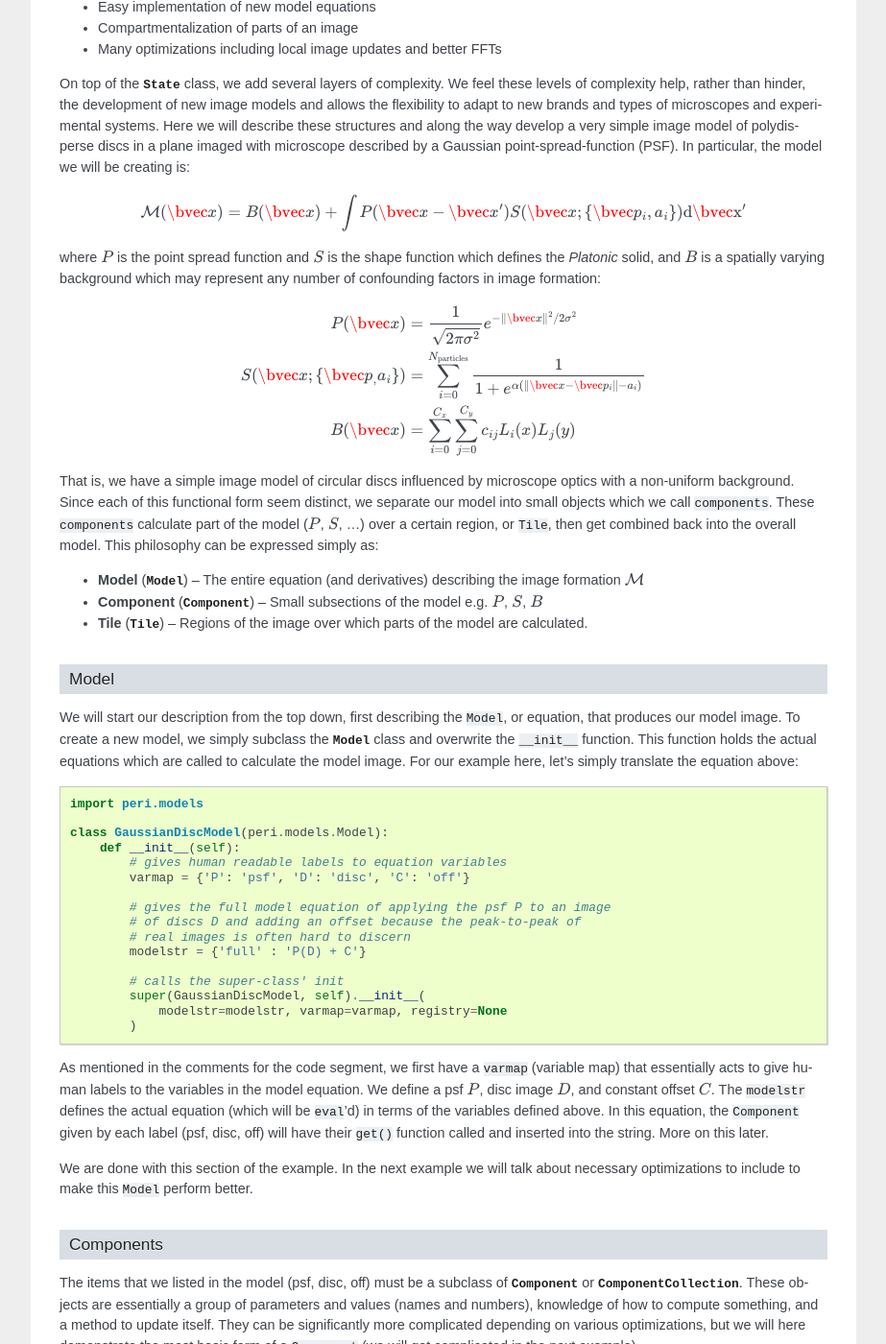
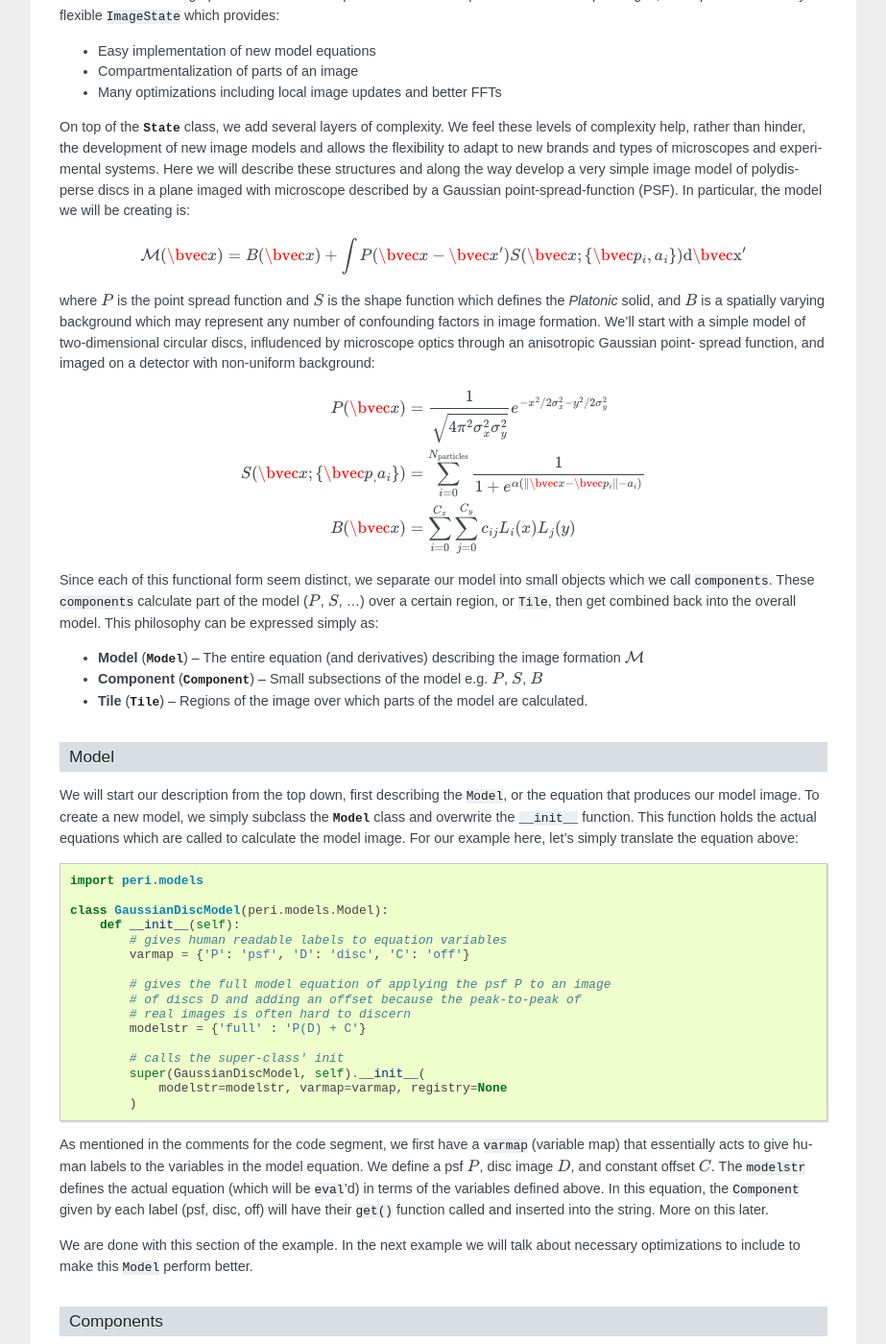
Before and after one commit to peri-source/peri, a Sphinx documentation site: the page built from docs/architecture.rst, in a window 1280 px wide and 1400 px high, scrolled down 3939 px. Shown: the whole window at 96% size, without its empty margins (198-1121 px from the left). Built offline with Sphinx 7.4.7, drawn with Linux system fonts in a browser that asks for light colours; some of the changed text lies outside the part shown.

Commit message:
adding brian's comments to arch docs

```diff
--- a/docs/architecture.rst
+++ b/docs/architecture.rst
@@ -7,11 +7,15 @@
 optimization image updates (frequently through local updates and caching). The
 description will proceed in three stages:
 
-1. **Polynomial fitting** -- talk about the State, its properties, and model
-   updates
-2. **Image of Gaussian discs** -- simple ImageState, its properties, basic components
-3. **Optimized Image of Gaussian discs** -- optimization of stage two,
-   demonstrating the local update framework and advanced components
+1. **The State** -- We talk about the ``State`` class, its properties, and
+   model updates, through an example of fitting a polynomial.
+2. **The ImageState** -- We talk about the ``ImageState`` class, its
+   properties, and model updates, through an example of an image of Gaussian
+   discs.
+3. **Optimization and Advanced Components** -- We talk about optimization of
+   stage two, demonstrating the local update framework and other advanced
+   components, through the optimization and model fitting of the image of
+   Gaussian discs.
 
 
 States (Example: PolyFitState)
@@ -19,7 +23,7 @@
 
 In this section (with PolyFitState example), we will have noisy data which we
 wish to fit with a polynomial. While a relatively simple problem, we will
-implement it in the PERI framework including how to get the best performance
+implement it in the PERI framework, including how to get the best performance
 using various aspects of the package.
 
 Overview
@@ -60,8 +64,8 @@
             self._data = y
             self._xpts = x
 
-            params = ['c-%i' %i for i in xrange(order)]
-            values = coeffs if coeffs is not None else [0.0]*order
+            params = ['c-%i' %i for i in xrange(order)]  # names for the coefficients
+            values = coeffs if coeffs is not None else [0.0]*order  # and their values
 
             super(PolyFitState, self).__init__(
                 params=params, values=values, ordered=False
@@ -136,12 +140,12 @@
 
     s.crb()
 
+Optimization
+^^^^^^^^^^^^
+
 From here, we can optimize the parameters of the state along with the estimated
 noise level. First, we will do so using Monte Carlo sampling, particularly with
 a multidimensional slice sampler.
-
-Optimization
-^^^^^^^^^^^^
 
 .. code-block:: python
 
@@ -210,20 +214,21 @@
 where :math:`P` is the point spread function and :math:`S` is the shape
 function which defines the *Platonic* solid, and :math:`B` is a spatially
 varying background which may represent any number of confounding factors
-in image formation:
+in image formation. We'll start with a simple model of two-dimensional circular
+discs, infludenced by microscope optics through an anisotropic Gaussian point-
+spread function, and imaged on a detector with non-uniform background:
 
 .. math::
 
-    P(\bvec{x}) &= \frac{1}{\sqrt{2\pi \sigma^2}} e^{ - \| \bvec{x}\|^2 / 2\sigma^2 } \\
+    P(\bvec{x}) &= \frac{1}{\sqrt{4\pi^2 \sigma_x^2 \sigma_y^2}} e^{ -x^2/2\sigma_x^2 - y^2/2\sigma_y^2} \\
     S(\bvec{x}; \{\bvec{p}_, a_i\}) &= \sum_{i=0}^{N_{\rm{particles}}}  \frac{1}{1 + e^{\alpha (\|\bvec{x} - \bvec{p}_i\| - a_i)}} \\
     B(\bvec{x}) &= \sum_{i=0}^{C_x} \sum_{j=0}^{C_y} c_{ij} L_i(x) L_j(y)
 
-That is, we have a simple image model of circular discs influenced by
-microscope optics with a non-uniform background. Since each of this functional
-form seem distinct, we separate our model into small objects which we call
-``components``. These ``components`` calculate part of the model (:math:`P`,
-:math:`S`, ...) over a certain region, or ``Tile``, then get combined back into
-the overall model. This philosophy can be expressed simply as:
+Since each of this functional form seem distinct, we separate our model into
+small objects which we call ``components``. These ``components`` calculate part
+of the model (:math:`P`, :math:`S`, ...) over a certain region, or ``Tile``,
+then get combined back into the overall model. This philosophy can be expressed
+simply as:
 
 * **Model** (:class:`~peri.models.Model`) -- The entire equation (and derivatives) describing the image formation :math:`\mathcal{M}`
 * **Component** (:class:`~peri.comp.comp.Component`) -- Small subsections of the model e.g. :math:`P`, :math:`S`, :math:`B`
@@ -233,7 +238,7 @@
 -----
 
 We will start our description from the top down, first describing the
-``Model``, or equation, that produces our model image. To create a new model,
+``Model``, or the equation that produces our model image. To create a new model,
 we simply subclass the :class:`~peri.models.Model` class and overwrite the
 ``__init__`` function. This function holds the actual equations which are
 called to calculate the model image. For our example here, let's simply
@@ -482,7 +487,8 @@
 
    The model image create from our ImageState
 
-Plotting the derivatives wrt model parameters can be performed with
+Plotting the derivatives with respect to model parameters can be performed with
+``s.gradmodel``:
 
 .. code-block:: python
 
```
Also changed, not shown: other parts of docs/architecture.rst (+4 -4 lines).
